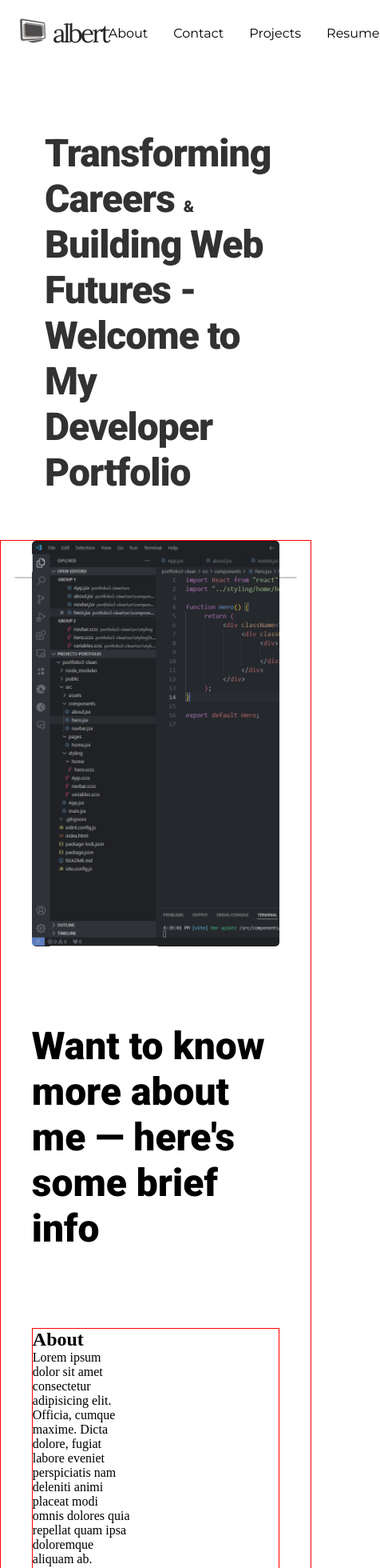
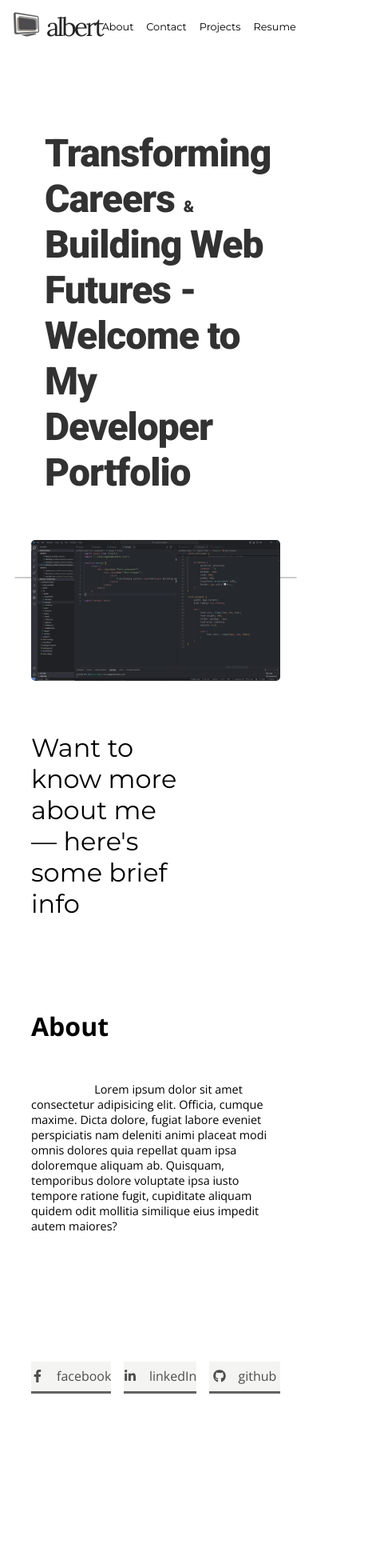
Before and after one commit to albertjon-0915/portfolio3, a React (Vite) app: page / in a window 390 px wide. Shown: the top 1960 px of the page at 80% size, 476 px wide, since content can reach past the window. Built offline with nearby package versions, Linux system fonts and the light colour scheme; a web font is replaced by a local one.

Commit message:
homepage

```diff
--- a/package.json
+++ b/package.json
@@ -12,6 +12,7 @@
   "dependencies": {
     "react": "^18.3.1",
     "react-dom": "^18.3.1",
+    "react-icons": "^5.3.0",
     "sass": "^1.77.8"
   },
   "devDependencies": {
--- a/src/components/about.jsx
+++ b/src/components/about.jsx
@@ -1,18 +1,20 @@
 import React from "react";
 import "../styling/home/about.scss";
 import coding from "../assets/coding.png";
+import { FaFacebookF, FaLinkedinIn, FaGithub } from "react-icons/fa";
 
 function About() {
      return (
           <div className="about-container">
                <div className="about-wrapper">
                     <img src={coding} alt="img" />
+
                     <div className="about-title">
                          <div className="title-focal">Want to know more about me &mdash; here's some brief info</div>
-                         <div className="socials"></div>
                     </div>
+
                     <div className="content">
-                         <h2>About</h2>
+                         <h3>About</h3>
                          <p className="about-text-content">
                               Lorem ipsum dolor sit amet consectetur adipisicing elit. Officia, cumque maxime. Dicta
                               dolore, fugiat labore eveniet perspiciatis nam deleniti animi placeat modi omnis dolores
@@ -21,6 +23,23 @@ function About() {
                               impedit autem maiores?
                          </p>
                     </div>
+
+                    <div className="socials">
+                         <ul>
+                              <li className="item1">
+                                   <FaFacebookF />
+                                   <span>facebook</span>
+                              </li>
+                              <li className="item2">
+                                   <FaLinkedinIn />
+                                   <span>linkedIn</span>
+                              </li>
+                              <li className="item3">
+                                   <FaGithub />
+                                   <span>github</span>
+                              </li>
+                         </ul>
+                    </div>
                </div>
           </div>
      );
--- a/src/styling/home/about.scss
+++ b/src/styling/home/about.scss
@@ -7,7 +7,7 @@
 }
 
 .about-wrapper {
-     border: 1px solid red;
+     // border: 1px solid red;
      width: 100%;
      display: flex;
      flex-direction: column;
@@ -15,7 +15,9 @@
 
      img {
           width: 80%;
-          height: 60vh;
+          aspect-ratio: 16 / 9;
+          height: auto;
+          max-height: 60vh;
           border-radius: 5px;
           object-fit: cover;
           object-position: top left;
@@ -25,15 +27,52 @@
      .about-title {
           width: 80%;
           padding: 2em 0;
-          font: 900 clamp(3em, 4vw, 4em) $sc-roboto;
+          font: clamp(2em, 4vw, 4em) $pr-montserrat;
+
+          .title-focal {
+               max-width: 60%;
+          }
      }
 
      .content {
           width: 80%;
-          border: 1px solid red;
+          font: normal 1em $tr-opensans;
+
+          h3 {
+               padding: 1.5em 0;
+               font-size: 2em;
+          }
 
           p {
-               width: 40%;
+               max-width: 40em;
+               text-indent: 5.5em;
+               text-wrap: wrap;
+               font-size: clamp(0.9em, 1vw, 1.1em);
+          }
+     }
+
+     .socials {
+          width: 80%;
+          padding: 10em 0;
+
+          ul {
+               list-style-type: none;
+               display: flex;
+               gap: clamp(0.5em, 4vw, 4em);
+
+               li {
+                    display: flex;
+                    align-items: center;
+                    justify-content: center;
+                    gap: 1em;
+                    width: 15em;
+                    height: clamp(2.5em, 5vw, 5em);
+                    border-bottom: 3px solid rgba(0, 0, 0, 0.596);
+                    background: $sc-color;
+                    font: clamp(1em, 2vw, 1.5em) $tr-opensans;
+                    color: lighten(#000000, 30%);
+                    cursor: pointer;
+               }
           }
      }
 }
--- a/src/styling/navbar.scss
+++ b/src/styling/navbar.scss
@@ -3,7 +3,7 @@
 
 .nav-container {
      width: 100%;
-     padding: clamp(1em, 2vw, 2em);
+     padding: clamp(0.5em, 2vw, 2em);
      display: flex;
      position: absolute;
      top: 0;
@@ -19,26 +19,30 @@
      flex-shrink: 0;
      align-items: center;
      opacity: 0.85;
-}
+     cursor: pointer;
 
-.logo-wrapper > h1 {
+     h1 {
           font-family: $logo-font;
           font-weight: 300;
           letter-spacing: -3px;
+     }
 }
 
 .navlinks-wrapper {
      flex-grow: 1;
      align-items: center;
-     margin-right: clamp(1.5em, 5vw, 5em);
-}
+     margin-right: clamp(0em, 5vw, 5em);
 
-.navlinks-wrapper > ul {
+     ul {
           margin-left: auto;
           display: flex;
-     gap: 2em;
-}
-.navlinks-wrapper > ul > li {
+          gap: clamp(1em, 2vw, 2em);
+
+          li {
+               font-size: clamp(0.8em, 1vw, 1.1em);
                list-style-type: none;
                font-family: $pr-montserrat;
+               cursor: pointer;
           }
+     }
+}
--- a/src/styling/variables.scss
+++ b/src/styling/variables.scss
@@ -3,13 +3,14 @@
 @import url("https://fonts.googleapis.com/css2?family=Quicksand:wght@300..700&display=swap");
 @import url("https://fonts.googleapis.com/css2?family=Quicksand:wght@300..700&family=Space+Grotesk:wght@300..700&display=swap");
 @import url("https://fonts.googleapis.com/css2?family=Lora:ital,wght@0,400..700;1,400..700&family=Quicksand:wght@300..700&family=Space+Grotesk:wght@300..700&display=swap");
-@import url('https://fonts.googleapis.com/css2?family=Roboto:ital,wght@0,100;0,300;0,400;0,500;0,700;0,900;1,100;1,300;1,400;1,500;1,700;1,900&display=swap');
-
+@import url("https://fonts.googleapis.com/css2?family=Roboto:ital,wght@0,100;0,300;0,400;0,500;0,700;0,900;1,100;1,300;1,400;1,500;1,700;1,900&display=swap");
+@import url("https://fonts.googleapis.com/css2?family=Open+Sans:ital,wght@0,300..800;1,300..800&display=swap");
 // ======================= font =========================== //
 
 $logo-font: "Lora", sans-serif;
 $pr-montserrat: "Montserrat", sans-serif;
 $sc-roboto: "Roboto", sans-serif;
+$tr-opensans: "Open Sans", sans-serif;
 
 // unused
 $playfair: "Playfair Display", serif;
@@ -18,3 +19,4 @@ $spacegrotesk: "Space Grotesk", sans-serif;
 
 // ======================= color =========================== //
 $pr-color: #ffffff;
+$sc-color: #f4f4f2;
```
Also changed, not shown: 1 other file (tests, documents, lock files or other folders). Lines whose indentation alone changed are shown as unchanged.
